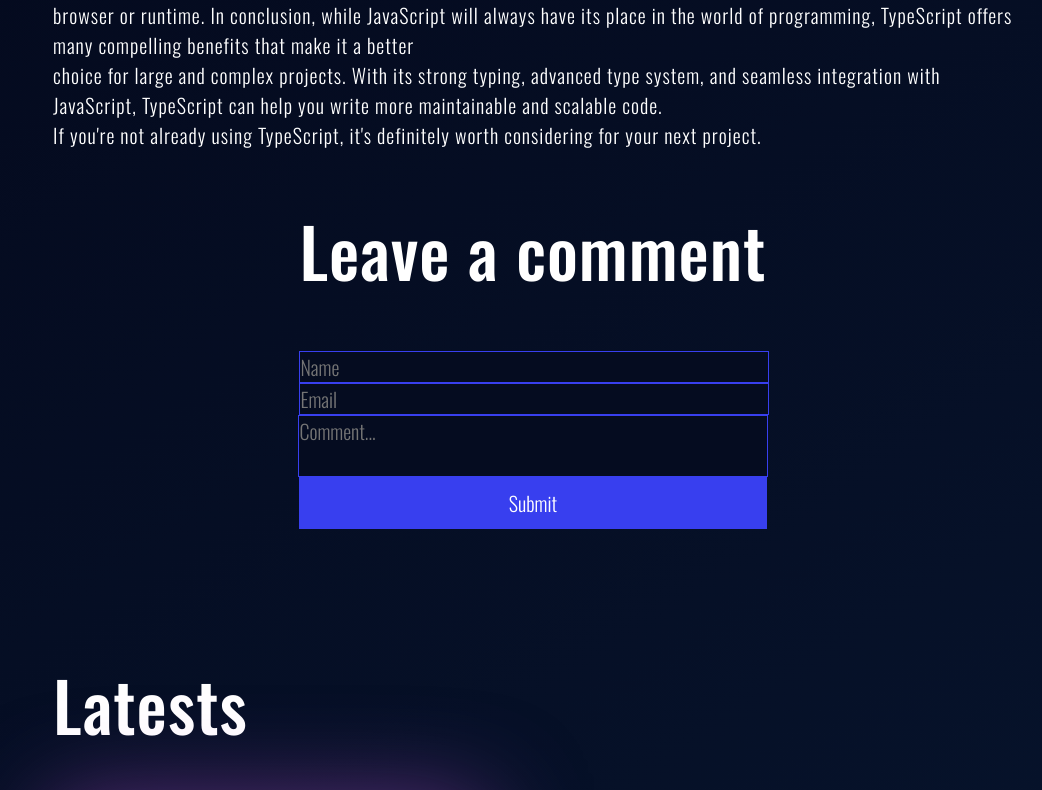
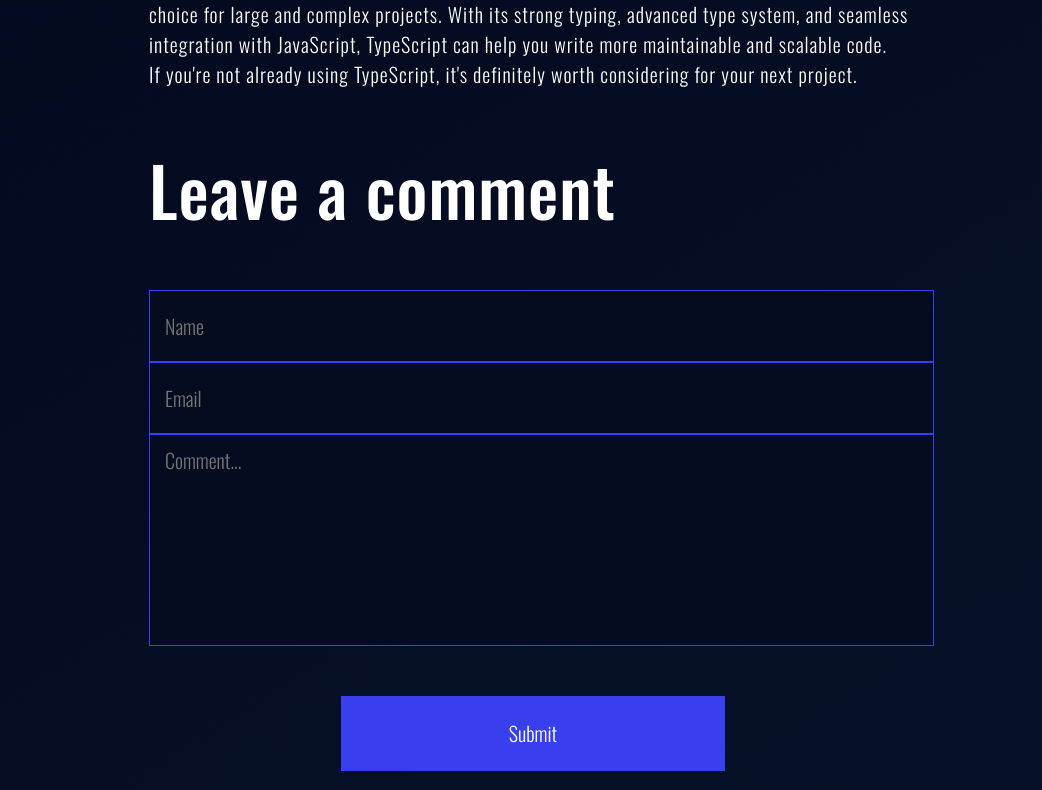
Before and after one commit to cmoileo/personal-blog, a React (Vite) app in the folder Desktop/personal-blog/: page /article in a window 1280 px wide. Shown: the part 1605-2395 px from the top of the page, without its empty margins (107-1149 px from the left). Built offline with nearby package versions, Linux system fonts and the light colour scheme.

Commit message:
[ADD] leave comments

```diff
--- a/Desktop/personal-blog/src/Styles/Base/Base.scss
+++ b/Desktop/personal-blog/src/Styles/Base/Base.scss
@@ -8,7 +8,7 @@
     letter-spacing: 1px;
 }
 
-input:focus {
+input:focus, textarea:focus {
     outline: none;
 }
 
--- a/Desktop/personal-blog/src/Styles/Components/LeaveComments.scss
+++ b/Desktop/personal-blog/src/Styles/Components/LeaveComments.scss
@@ -1,5 +1,7 @@
 .leave-comments-container {
     margin-top: 50px;
+    align-self: flex-start;
+    width: 100%;
 
     &__form {
         margin-top: 50px;
@@ -12,10 +14,27 @@
             width: 100%;
         }
 
+        & input {
+            height: 70px;
+        }
+
         & input, textarea {
             background-color: $main-purple;
             border: $main-blue 1px solid;
             resize: none;
+            padding-left: 15px;
+        }
+
+        & textarea {
+            margin-left: 17px;
+            height: 200px;
+            padding-top: 10px;
+        }
+
+        & button {
+            width: 50%;
+            margin-top: 50px;
+            height: 75px;
         }
     }
 
--- a/Desktop/personal-blog/src/Styles/Pages/Articles/Article.scss
+++ b/Desktop/personal-blog/src/Styles/Pages/Articles/Article.scss
@@ -1,8 +1,10 @@
 .article-main-container {
+    margin: auto;
     margin-top: 150px;
     display: flex;
     flex-direction: column;
     align-items: center;
+    width: 80%;
 
     &__illustration {
         width: 80%;
```
